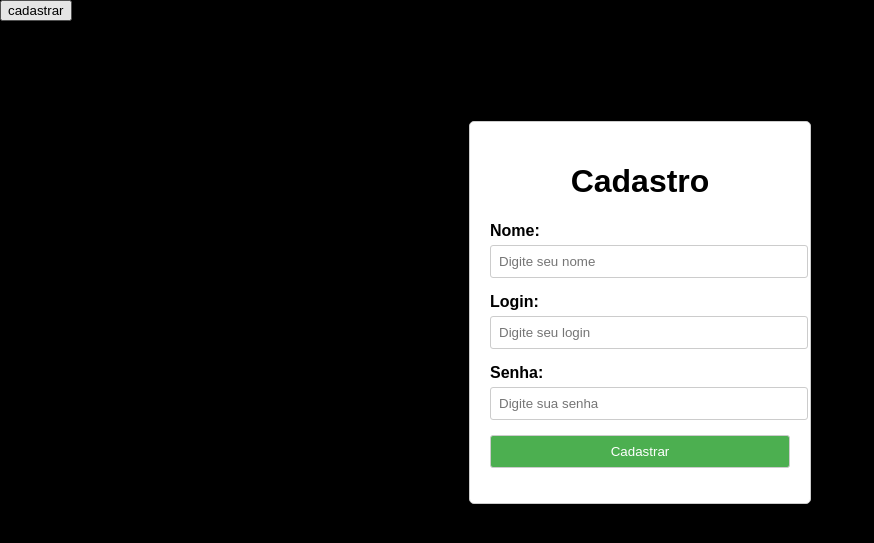
After one commit to Gaab19/PHP-DEM, a PHP site: page /cadastrar.html in a window 1280 px wide. The commit adds this page. Shown: the top 543 px of the page, without its empty margins (0-874 px from the left). Run offline with PHP 8.4, Linux system fonts and the light colour scheme.

Commit message:
Add files via upload

```diff
--- /dev/null
+++ b/cadastrar.html
@@ -0,0 +1,81 @@
+<!DOCTYPE html>
+<html>
+<head>
+  <title>Tela de Cadastro</title>
+  <form id="cadastro" action="cadastro.php" method="POST">
+      <input type="submit" id="cadastrar" value="cadastrar">
+  <style>
+    body {
+      font-family: Arial, sans-serif;
+      background-color: black;
+      margin: 0;
+      padding: 0;
+    }
+
+    .container {
+      width: 300px;
+      margin: 100px auto;
+      background-color: #fff;
+      border: 1px solid #ccc;
+      padding: 20px;
+      border-radius: 5px;
+      box-shadow: 0 0 10px rgba(0, 0, 0, 0.1);
+    }
+
+    h1 {
+      text-align: center;
+    }
+
+    .form-group {
+      margin-bottom: 15px;
+    }
+
+    .form-group label {
+      display: block;
+      font-weight: bold;
+      margin-bottom: 5px;
+    }
+
+    .form-group input {
+      width: 100%;
+      padding: 8px;
+      border: 1px solid #ccc;
+      border-radius: 3px;
+    }
+
+    .form-group input[type="submit"] {
+      background-color: #4CAF50;
+      color: #fff;
+      cursor: pointer;
+    }
+
+    .form-group input[type="submit"]:hover {
+      background-color: #45a049;
+    }
+  </style>
+</head>
+<body>
+  <div class="container">
+    <h1>Cadastro</h1>
+    <form>
+      <div class="form-group">
+        <label for="name">Nome:</label>
+        <input type="text" id="name" name="name" placeholder="Digite seu nome" required>
+      </div>
+      <div class="form-group">
+        <label for="login">Login:</label>
+        <input type="text" id="login" name="login" placeholder="Digite seu login" required>
+      </div>
+      <div class="form-group">
+        <label for="password">Senha:</label>
+        <input type="password" id="password" name="password" placeholder="Digite sua senha" required>
+      </div>
+      <div class="form-group">
+        <input type="submit" value="Cadastrar">
+        <a href="cadastrar.html"><strong</a>
+        <a href="cadastrar.html"></strong></a>
+      </div>
+    </form>
+  </div>
+</body>
+</html>
--- a/logout.php
+++ b/logout.php
@@ -3,5 +3,7 @@
 session_start();
 $_SESSION['nome'] = null;
 session_destroy();
-header('location:index2.php');
+header('location:index.html');
+
+
 ?>
```
Also changed, not shown: cadastro.php (+6 -10 lines), conexao.php (+13 -3 lines), index.php (+57 -1 lines), logado.php (+10 -14 lines), tela-de-login.html (added, +59 -0 lines), usuarios.php (added, +22 -0 lines).
